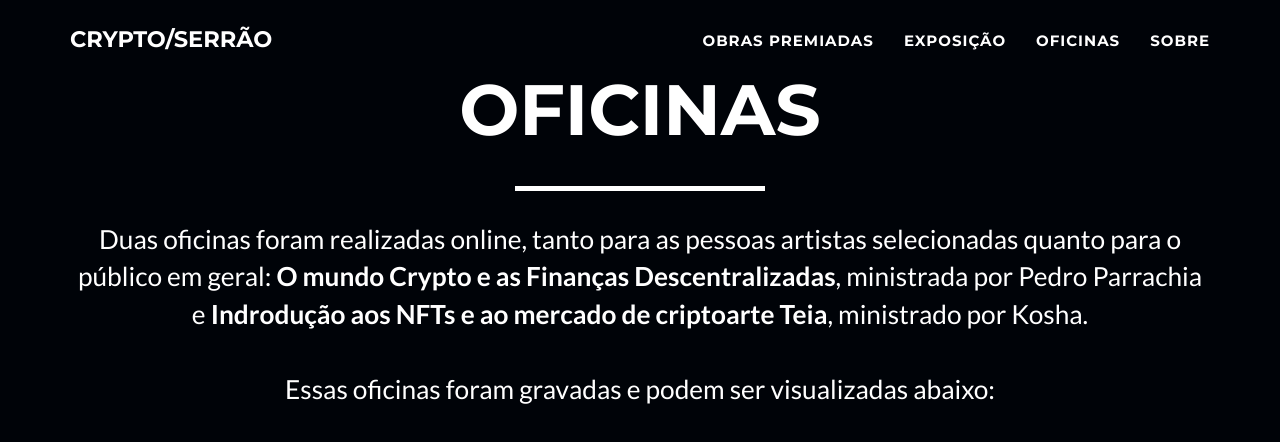
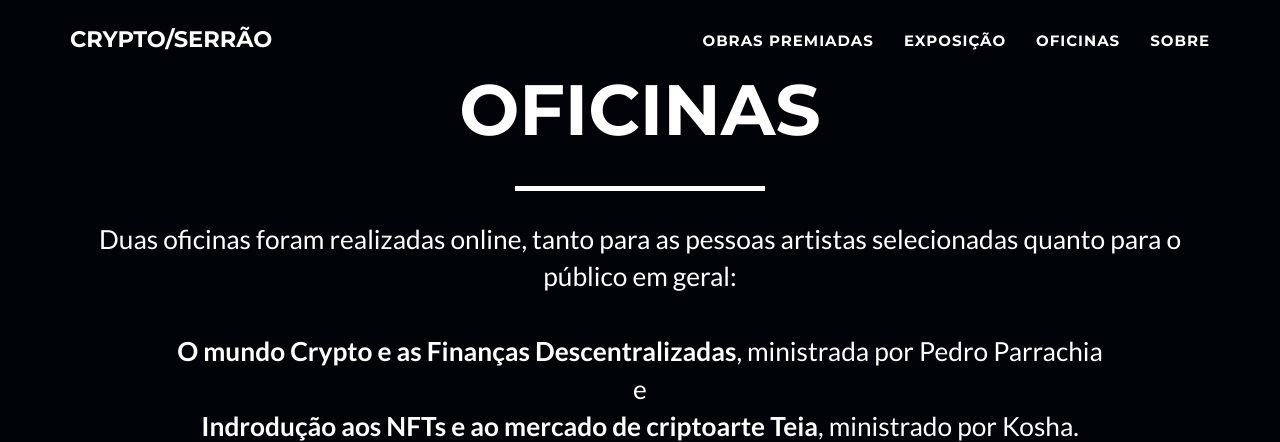
Before and after one commit to Crypto-Serrao/cryptoserrao.xyz, a Jekyll site: the page built from _posts/2022-09-01-riel-sem-titulo.markdown, in a window 1280 px wide and 900 px high, scrolled down 4827 px, cut to the strip 0-442 px from the top of the window. Built offline with Jekyll 4.4.1, drawn with Linux system fonts in a browser that asks for light colours.

Commit message:
Update workshops.html

```diff
--- a/_includes/workshops.html
+++ b/_includes/workshops.html
@@ -6,7 +6,7 @@
         <div class="intro-text">
           <span class="name">Oficinas</span>
           <hr class="star-light" />
-          <span class="skills">Duas oficinas foram realizadas online, tanto para as pessoas artistas selecionadas quanto para o público em geral: <strong>O mundo Crypto e as Finanças Descentralizadas</strong>, ministrada por Pedro Parrachia e <strong>Indrodução aos NFTs e ao mercado de criptoarte Teia</strong>, ministrado por Kosha. <br><br>
+          <span class="skills">Duas oficinas foram realizadas online, tanto para as pessoas artistas selecionadas quanto para o público em geral: <br><br><strong>O mundo Crypto e as Finanças Descentralizadas</strong>, ministrada por Pedro Parrachia <br>e<br> <strong>Indrodução aos NFTs e ao mercado de criptoarte Teia</strong>, ministrado por Kosha. <br><br>
           Essas oficinas foram gravadas e podem ser visualizadas abaixo: <br><br>
           </span>
         </div>
```
